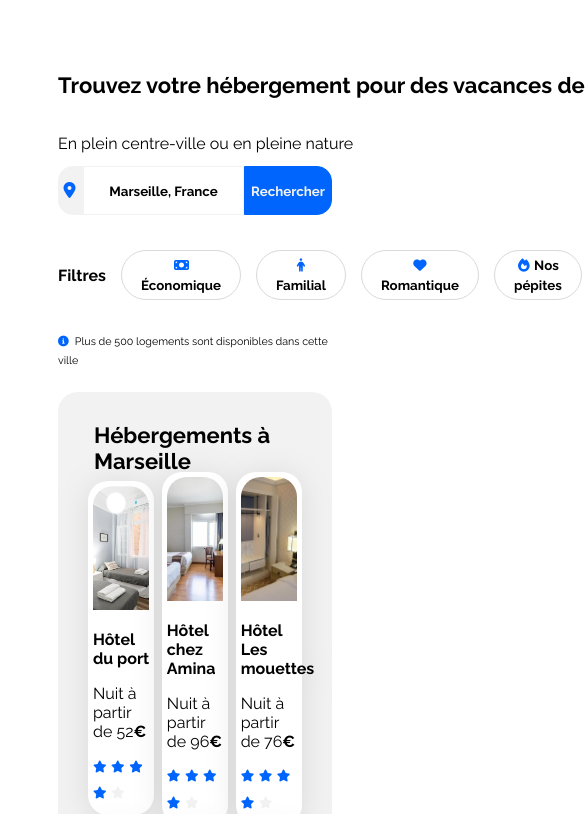
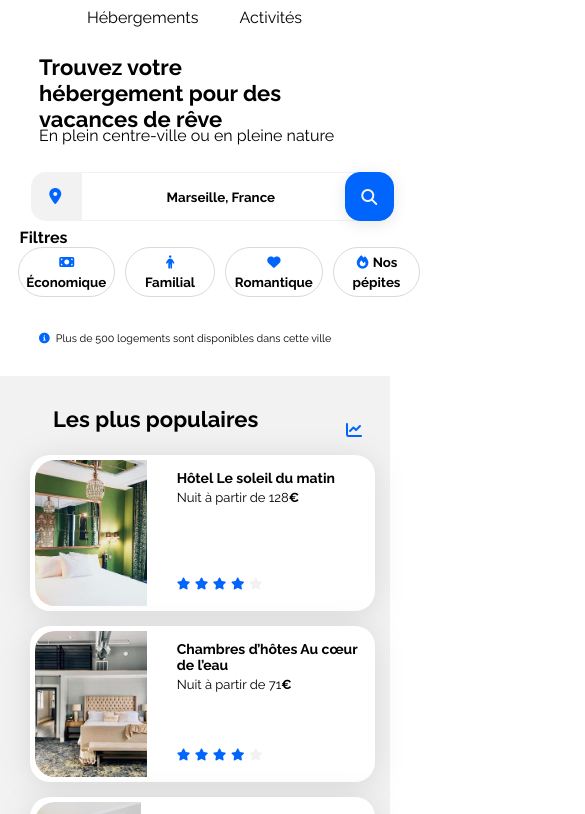
Before and after one commit to TerryAdelaide/Projet-2-OC, a plain HTML site: page Projet 2/index.html in a window 390 px wide. Shown: the part 40-854 px from the top of the page, 585 px wide, since content can reach past the window. Drawn offline with Linux system fonts and the light colour scheme.

Commit message:
Add files via upload

```diff
--- a/Projet 2/css/style.css
+++ b/Projet 2/css/style.css
@@ -14,13 +14,16 @@
 }
 
 body {
-    display: flex;
-    justify-content: center;
+    margin: 0;
+    padding: 0;
+    max-width: 1440px;
+    box-sizing: border-box;
+    margin: 0 auto;
 }
 
 .main-container {
-    max-width: 1440px;
-    padding: 0 50px;
+    width: 100%;
+    box-sizing: border-box;
     box-sizing: border-box;
 }
 
@@ -60,12 +63,13 @@ a {
 
 /****** Header ***********/
 header {
-    width: 1280px;
+    width: 100%;
     height: 79px;
     padding: 5px;
     display: flex;
     justify-content: space-between;
     align-items: center;
+    box-sizing: border-box;
 }
 
 .logo-container {
@@ -83,11 +87,15 @@ header {
 }
 
 .button-container {
-    width: Hug (344px);
-    height: Hug (35px);
     left: 1096px;
     padding: 0px, 50px;
     gap: 68px;
+}
+
+.filters-button-container {
+    width: 100%;
+    display: flex;
+    gap: 10px
 }
 
 .menu1 {
@@ -116,13 +124,10 @@ header {
 
 /****** HeadLine ***********/
 .headline {
-    width: Fill (1, 340px);
-    height: Fixed (53px);
     gap: 8px;
 }
 
 .headline h1 {
-    width: 1340px;
     height: 26px;
     font-weight: 700;
     size: 22px;
@@ -130,7 +135,6 @@ header {
 }
 
 .headline h2 {
-    width: 1340px;
     height: 19px;
     font-weight: 400;
     size: 16px;
@@ -174,6 +178,10 @@ header {
     font-weight: bold;
 }
 
+.fa-magnifying-glass {
+    display: none;
+}
+
 .fa-solid {
     width: 14px;
     height: 18px;
@@ -187,7 +195,6 @@ header {
 
 .button-filtres {
     display: flex;
-    height: 50px;
     align-items: center;
     gap: 15px;
     margin-top: 35px;
@@ -235,15 +242,21 @@ header {
     box-sizing: border-box;
 }
 
+.hebergements-and-populaires #hebergements {
+    background-color: var(--main-bg-color);
+}
+
 /****** Hebergements ***********/
 #hebergements {
     width: 65%;
+    background-color: var(--main-bg-color);
 }
 
 .hebergements-title {
     display: flex;
     justify-content: space-between;
     align-items: center;
+    background-color: var(--main-bg-color);
 }
 
 .liste-hebergements {
@@ -254,10 +267,16 @@ header {
     gap: 4px;
     flex-wrap: wrap;
     justify-content: space-between;
+    background-color: var(--main-bg-color);
+}
+
+#hebergements h4 {
+    background-color: var(--main-bg-color);
 }
 
 .liste-hebergements a {
     width: 31%;
+
 }
 
 .liste-hebergements img {
@@ -265,6 +284,10 @@ header {
     border-radius: 20px 20px 0px 0px;
     background: url(<path-to-image>);
     width: 100%;
+}
+
+.liste-hebergements h4 {
+    padding-top: 8%;
 }
 
 /****** Populaires ***********/
@@ -316,12 +339,11 @@ header {
 
 .activite {
     display: flex;
-    padding: 30px;
     flex-direction: column;
     align-items: flex-start;
-    gap: 30px;
     align-self: stretch;
     margin-top: 35px;
+    margin-bottom: 130px;
 }
 
 .section-title {
@@ -343,7 +365,6 @@ header {
     flex-direction: row;
     align-items: flex-start;
     align-self: stretch;
-    gap: 30px;
     justify-content: space-between;
 }
 
@@ -367,7 +388,7 @@ header {
 }
 
 .photo2 {
-    width: 580px;
+    width: 24%;
     height: 380px;
     border-radius: 20px 20px 0px 0px;
     background: url(<path-to-image>), lightgray 50% / cover no-repeat;
@@ -463,6 +484,65 @@ header {
 /****** Media queries ***********/
 /* Medium devices (tablets, less/equal than 1024px) */
 @media (max-width: 1024px) {
+
+    /****** Header ***********/
+
+    .logo-container img {
+        padding-left: 50%;
+    }
+
+    /****** HeadLine ***********/
+
+    .headline {
+        width: 100%;
+        font-size: smaller;
+    }
+
+    .headline h1 {
+        padding-left: 5%;
+    }
+
+    .headline h2 {
+        padding-left: 5%;
+    }
+
+    /****** SearchBar ***********/
+
+    .searchbar {
+        padding-left: 4.5%;
+        padding-top: 1%;
+    }
+
+    .searchbar input {
+        width: 25%;
+    }
+
+    /****** FilterBar ***********/
+
+    .button-filtres {
+        display: flex;
+        flex-direction: column;
+    }
+
+    .button-filtres p {
+        display: flex;
+        margin-left: -650px;
+        margin-top: -1.5%;
+        margin-bottom: 0;
+    }
+
+    .filters-button-container {
+        margin-left: 9%;
+    }
+
+    /****** InfoBar ***********/
+
+    .infobar {
+        padding-left: 5%;
+    }
+
+    /****** Hebergements ***********/
+
     .hebergements-and-populaires {
         flex-direction: column;
     }
@@ -470,6 +550,12 @@ header {
     #hebergements {
         width: 100%;
     }
+
+    .liste-hebergements article {
+        margin-bottom: 10%;
+    }
+
+    /****** Populaires ***********/
 
     .populaires {
         width: 100%;
@@ -480,6 +566,7 @@ header {
         display: flex;
         flex-direction: row;
         justify-content: space-between;
+        margin-top: -5%;
     }
 
     .populaires-cards a {
@@ -493,17 +580,19 @@ header {
     .populaires-cards .card-subtitle {
         font-size: 13px;
     }
+
+    /****** Activités ***********/
+
 }
 
 /* Small devices (phones, less than 768px) */
 @media (max-width: 767.98px) and (min-width: 320px) {
 
+
+    /****** Header ***********/
     .main-container {
-        max-width: 767.98px;
-        min-width: 320px;
-        padding: 0 50px;
+        padding: 0;
         box-sizing: border-box;
-
     }
 
     header {
@@ -563,6 +652,8 @@ header {
         color: #0065FC;
     }
 
+    /****** Headline ***********/
+
     .headline {
         display: flex;
         flex-direction: column;
@@ -577,6 +668,9 @@ header {
         font-style: normal;
         font-weight: 700;
         line-height: normal;
+        margin-left: 5%;
+        width: 70%;
+        margin-bottom: 6.5%;
     }
 
     .headline h2 {
@@ -586,14 +680,199 @@ header {
         font-style: normal;
         font-weight: 400;
         line-height: normal;
+        margin-left: 5%;
     }
+
+    /****** SearchBar ***********/
+
+    .searchbar {
+        width: 100%;
+        justify-content: center;
+        align-self: center;
+        margin-top: 2.5%;
+    }
+
+    .searchbar button {
+        border-radius: 15px;
+        width: 49px;
+        height: 49px;
+        margin-left: -4%;
+        box-shadow: 0px 3px 15px 0px rgba(0, 0, 0, 0.10);
+        justify-content: center;
+    }
+
+    .searchbar input {
+        width: 70%;
+    }
+
+    .fa-magnifying-glass {
+        display: flex;
+        flex-direction: row;
+        padding-left: 30%;
+        color: #F2F2F2;
+        font-size: larger;
+    }
+
+    .rechercher {
+        display: none;
+    }
+
+    /****** FilterBar ***********/
+
+    .button-filtres {
+        display: flex;
+        flex-direction: column;
+        width: 50%;
+        align-items: flex-start;
+        flex-wrap: wrap;
+        gap: 0;
+        margin-top: 2.5%;
+    }
+
+    .button-filtres p {
+        margin-left: 10%;
+    }
+
+    .button-filtres button {
+        width: 50%;
+        align-items: center;
+        justify-content: center;
+    }
+
+    /****** InfoBar ***********/
+
+    .infobar {
+        margin-left: 5%;
+    }
+
+    /****** Hebergements And Populaires ***********/
+
+    .hebergements-and-populaires {
+        display: flex;
+        flex-direction: column-reverse;
+    }
+
+    .hebergements-and-populaires section {
+        border-radius: 0;
+    }
+
+    .hebergements-and-populaires #hebergements {
+        background: white;
+    }
+
+    .hebergements-title .section-title {
+        background: white;
+    }
+
+    /****** Populaires ***********/
+
+    .populaires {
+        margin-top: 0;
+    }
+
+    .populaires-cards {
+        display: flex;
+        flex-direction: column;
+        border-radius: 0;
+    }
+
+    .populaires-cards .card {
+        image-orientation: flip;
+        width: 335px;
+        height: 146px;
+        padding: 0px, 0px, 0px, 0px;
+        border-radius: 20px;
+        gap: 15px;
+        margin-top: 15px;
+    }
+
+    .populaires-cards img {
+        Width: 111.67px;
+        Height: 146px;
+    }
+
+    /****** Hebergements ***********/
+
+    .hebergements-marseille {
+        background: white;
+    }
+
+    .hebergements-title {
+        background: white;
+    }
+
+    #hebergements h4 {
+        background: white;
+    }
+
+    #hebergements {
+        border-radius: 0;
+        background: white;
+    }
+
+    .liste-hebergements {
+        display: flex;
+        flex-direction: column;
+        align-items: flex-start;
+        gap: 15px;
+        background: white;
+    }
+
+    .liste-hebergements .card {
+        width: 335px;
+        height: 240px;
+        padding: 0px, 0px, 15px, 0px;
+        border-radius: 20px;
+        gap: 4px;
+        background: white;
+
+    }
+
+    .liste-hebergements img {
+        width: 100%;
+    }
+
+    .liste-hebergements .card-title {
+        padding-left: 3%;
+    }
+
+    .liste-hebergements .card-subtitle {
+        padding-left: 3%;
+    }
+
+    .liste-hebergements .card-rating {
+        padding-left: 3%;
+    }
+
+    /****** Activités ***********/
+
+    .marseille-activites {
+        display: flex;
+        flex-direction: column;
+        align-items: center;
+        gap: 80px;
+    }
+
+    .marseille-activites .card {
+        image-orientation: flip;
+    }
+
+    .marseille-activites a {
+        width: 85%;
+    }
+
+    .section-title {
+        padding-left: 7%;
+    }
+
+    /****** Footer ***********/
 
     footer {
         display: flex;
-        width: 294px;
-        padding: 30px;
         flex-direction: column;
-        align-items: flex-start;
+        width: 100%;
+        padding: 0px;
+        align-items: center;
         gap: 50px;
     }
 }
--- a/Projet 2/index.html
+++ b/Projet 2/index.html
@@ -48,10 +48,14 @@
             placeholder="Marseille, France"
             value="Marseille, France"
           />
-          <button form="button">Rechercher</button>
+          <button form="button">
+            <i class="fa-solid fa-magnifying-glass"></i
+            ><span class="rechercher">Rechercher</span>
+          </button>
         </div>
         <div class="button-filtres">
           <p>Filtres</p>
+          <div class="filters-button-container">
             <button type="submit">
               <a class="icon-economique"
                 ><i class="fa-solid fa-money-bill"></i> Économique
@@ -72,6 +76,7 @@
                 ><i class="fa-solid fa-fire"></i> Nos pépites
               </a>
             </button>
+          </div>
         </div>
         <h6>
           <a class="infobar"
@@ -320,8 +325,8 @@
                     </div>
                   </article>
                 </a>
+                <a href="#"><h4>Afficher plus</h4></a>
               </div>
-              <a href="#"><h4>Afficher plus</h4></a>
             </div>
           </section>
           <section class="populaires">
@@ -423,7 +428,7 @@
                 <h2 class="section-title">Activités à Marseille</h2>
               </div>
               <div class="marseille-activites">
-                <a href="#">
+                <a class="photo2" href="#">
                   <article class="card">
                     <img
                       src="./images/activites/reno-laithienne.jpg"
@@ -449,7 +454,7 @@
                     </div>
                   </article>
                 </a>
-                <a href="#">
+                <a class="photo2" href="#">
                   <article class="card">
                     <img
                       src="./images/activites/kilyan-sockalingum.jpg"
@@ -462,7 +467,7 @@
                     </div>
                   </article>
                 </a>
-                <a href="#">
+                <a class="photo2" href="#">
                   <article class="card">
                     <img
                       src="./images/activites/florian-wehde.jpg"
```
Lines whose indentation alone changed are shown as unchanged.
